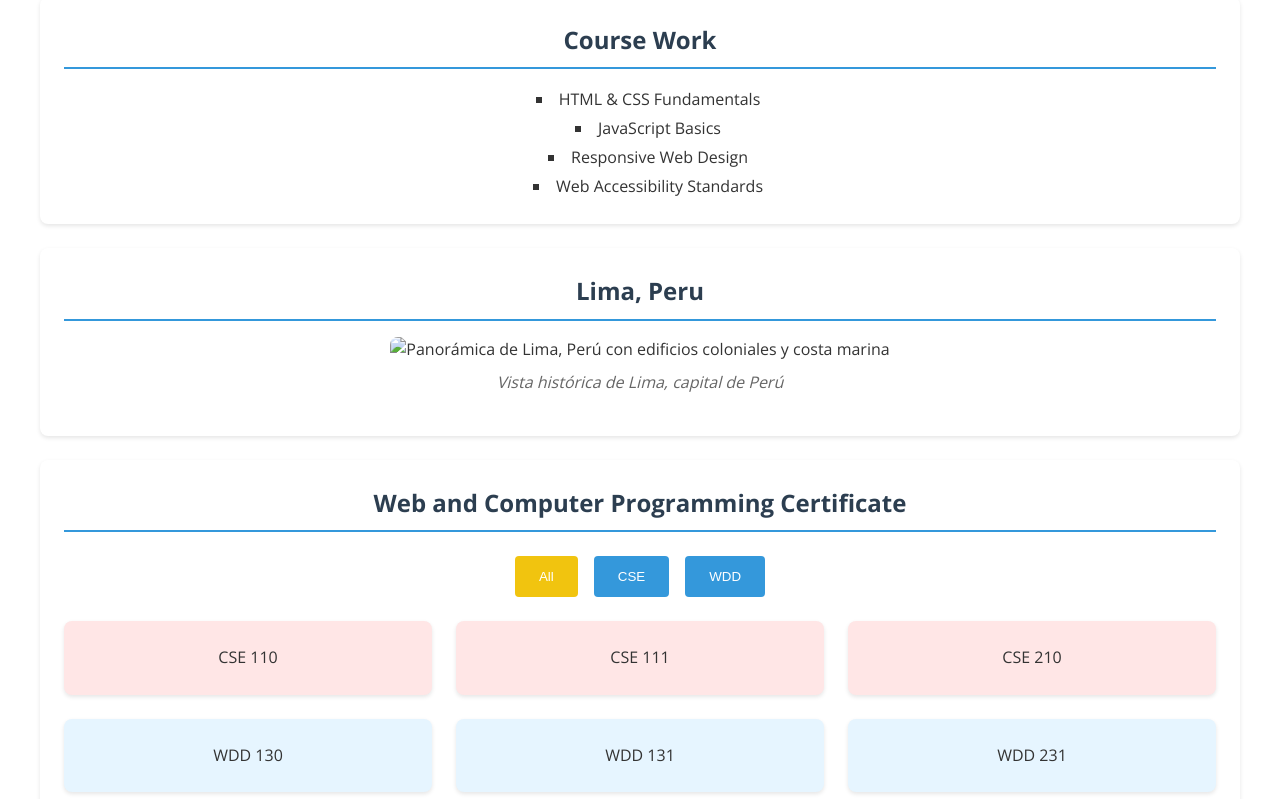
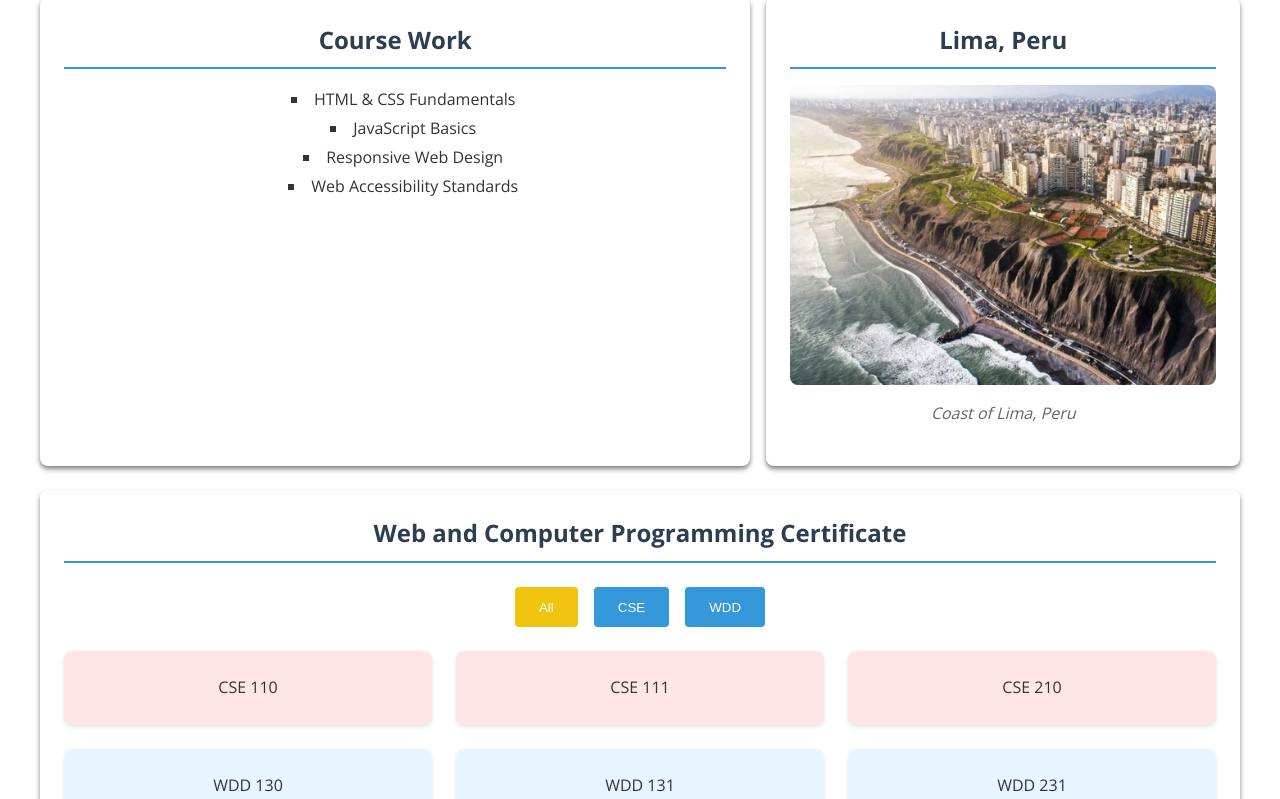
Before and after one commit to ArturoJMM/wdd231, a plain HTML site: page index.html in a window 1280 px wide. Shown: the part 299-1098 px from the top of the page. Drawn offline with nearby package versions, Linux system fonts and the light colour scheme.

Commit message:
Home Page 2nd Commit

```diff
--- a/index.html
+++ b/index.html
@@ -39,7 +39,7 @@
 
     <main>
         <h1>Home</h1>
-
+        <div class="section-container">
             <section class="course-section">
                 <h2>Course Work</h2>
                 <ul class="course-list">
@@ -53,10 +53,12 @@
             <section class="course-section">
                 <h2>Lima, Peru</h2>
                 <figure class="peru-figure">
-                <img src="images/peru.jpg" alt="Panorámica de Lima, Perú con edificios coloniales y costa marina">
-                <figcaption>Vista histórica de Lima, capital de Perú</figcaption>
+                    <img src="images/Lima-Peru.webp" alt="Panoramic view of Lima, Peru">
+                    <figcaption>Coast of Lima, Peru</figcaption>
                 </figure>
             </section>
+
+        </div>
 
         <section class="course-section certificate-section">
             <h2>Web and Computer Programming Certificate</h2>
--- a/scripts/course.js
+++ b/scripts/course.js
@@ -15,9 +15,9 @@ document.addEventListener('DOMContentLoaded', () => {
 
             const filter = boton.dataset.filter;
 
-            // 4. Recorrer todas las tarjetas
+
             cards.forEach(card => {
-                // Si el filtro es "all" o coincide con la clase de la tarjeta
+
                 if (filter === 'all' || card.classList.contains(filter)) {
                     card.style.backgroundColor = '#f1c40f';
                 } else {
--- a/styles/styles.css
+++ b/styles/styles.css
@@ -89,12 +89,19 @@ main {
     margin: 0 auto;
 }
 
+.section-container {
+    display: grid;
+    grid-template-columns: 1.5fr 1fr;
+    gap: 1rem;
+
+}
+
 .course-section {
     background: white;
     padding: 1.5rem;
     border-radius: 8px;
     margin-bottom: 1.5rem;
-    box-shadow: 0 2px 4px rgba(0,0,0,0.1);
+    box-shadow: 0 3px 5px rgba(0,0,0,0.5);
 }
 
 .course-section h2 {
```
Also changed, not shown: images/Lima-Peru.webp (added). Lines whose indentation alone changed are shown as unchanged.
